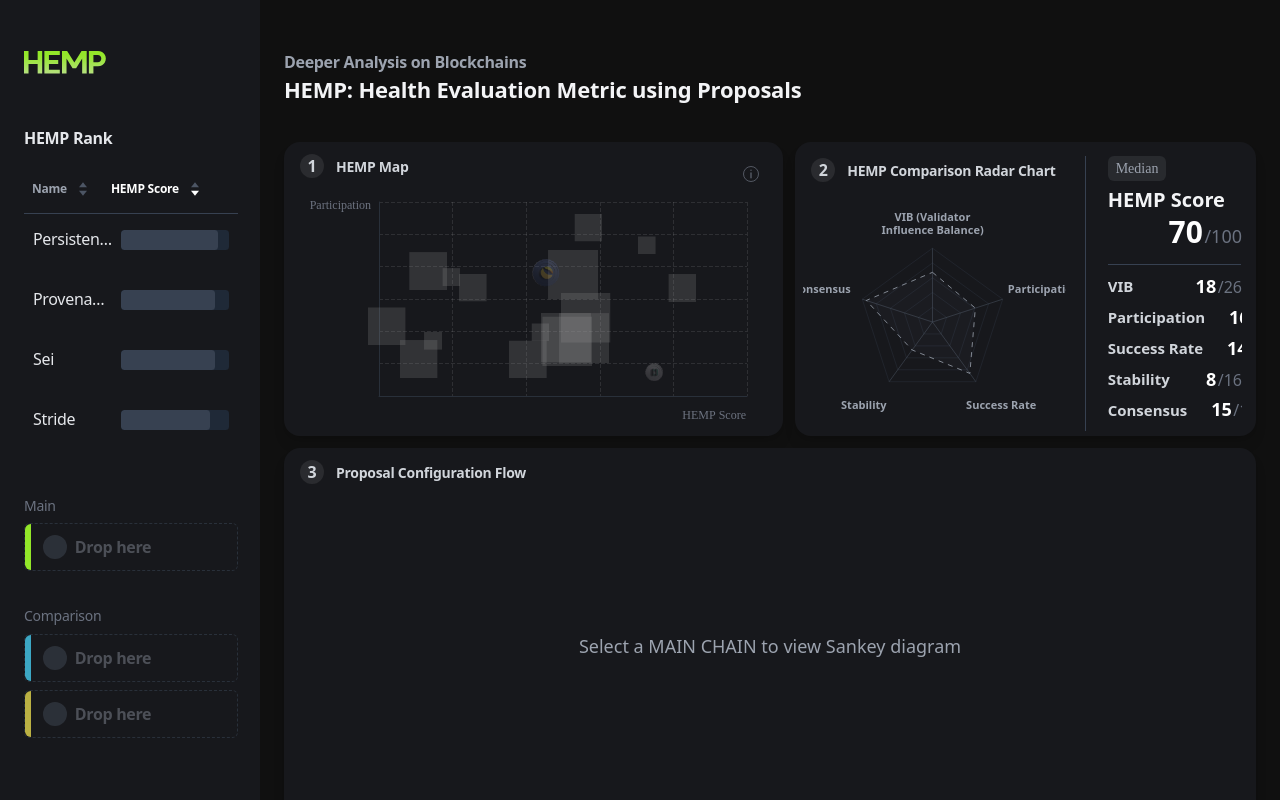
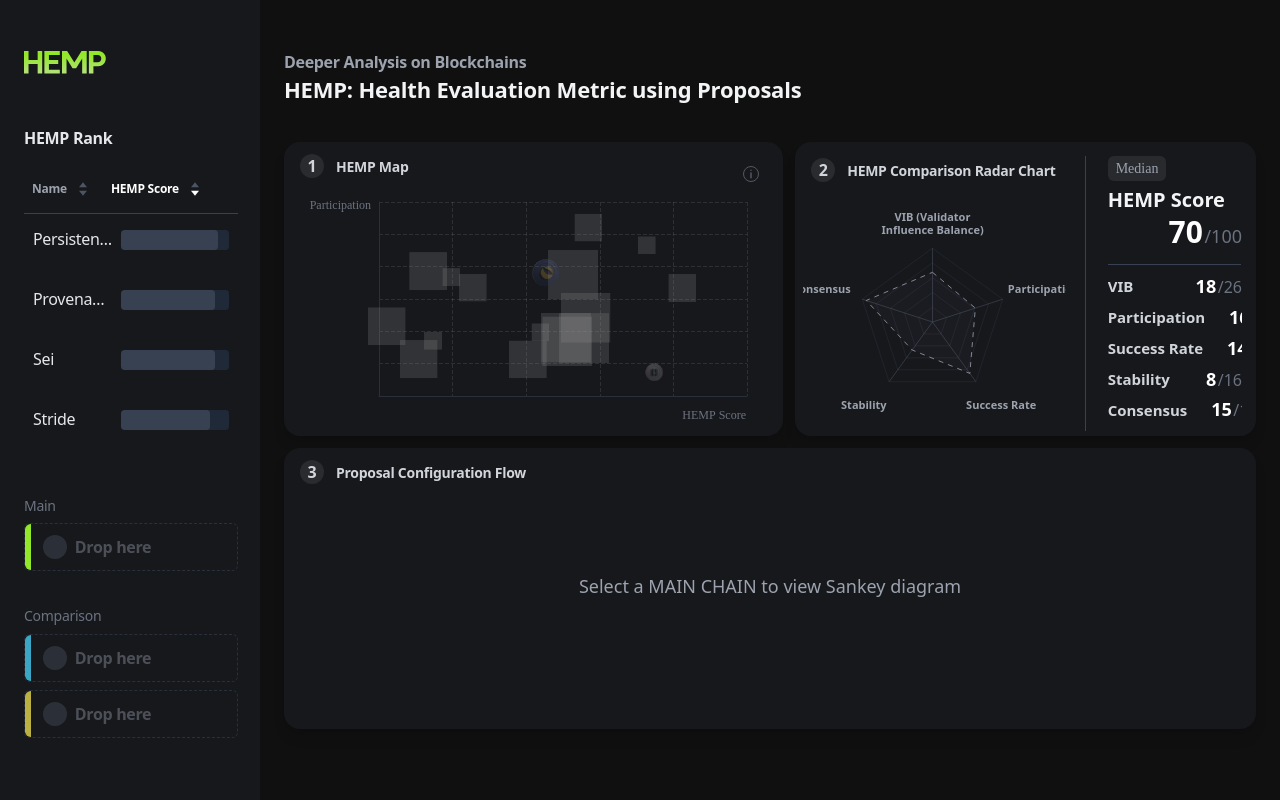
Before and after one commit to nhsngyn/HEMP, a React (Vite) app: page / in a window 1280 px wide. Built offline with nearby package versions, Linux system fonts and the light colour scheme; a web font is replaced by a local one.

Commit message:
레이더/생키 차트 코드 업데이트 및 레이아웃 개선: 생키 차트 flex-1로 변경, 프로포절 리스트 여백 조정

```diff
--- a/src/App.jsx
+++ b/src/App.jsx
@@ -106,8 +106,8 @@ function App() {
           </div>
 
           <div
-            className="w-full relative overflow-hidden rounded-2xl shadow-lg"
-            style={{ height: "401px", backgroundColor: COLORS.GRAYBG }}
+            className="w-full flex-1 relative overflow-hidden rounded-2xl shadow-lg"
+            style={{ backgroundColor: COLORS.GRAYBG, marginBottom: "47px" }}
           >
             <SankeyChart />
           </div>
@@ -117,7 +117,6 @@ function App() {
           id="proposals-section"
           className="w-full"
           style={{
-            padding: "calc(12px * var(--scale))",
             paddingLeft: "24px",
             paddingRight: "24px",
             boxSizing: "border-box",
--- a/src/components/charts/ProposalsTable.jsx
+++ b/src/components/charts/ProposalsTable.jsx
@@ -116,11 +116,7 @@ const ProposalsTable = ({ mainChain }) => {
 
   return (
     <div
-      className="w-full h-full rounded-lg shadow-lg flex flex-col"
-      style={{
-        padding: 'calc(24px * var(--scale))',
-        backgroundColor: COLORS.GRAYBG
-      }}
+      className="w-full h-full flex flex-col"
     >
       <div
         className="flex items-center  justify-start gap-2 shrink-0 "
```
